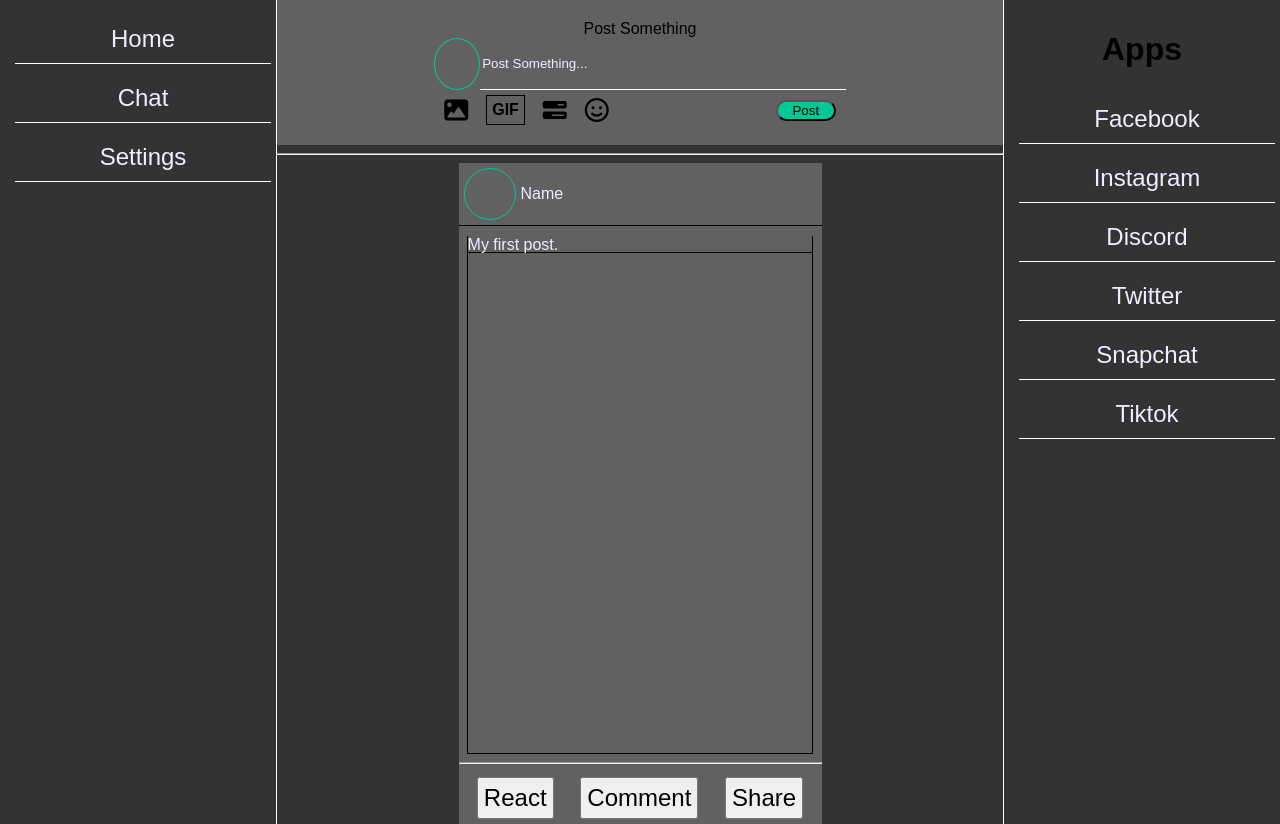
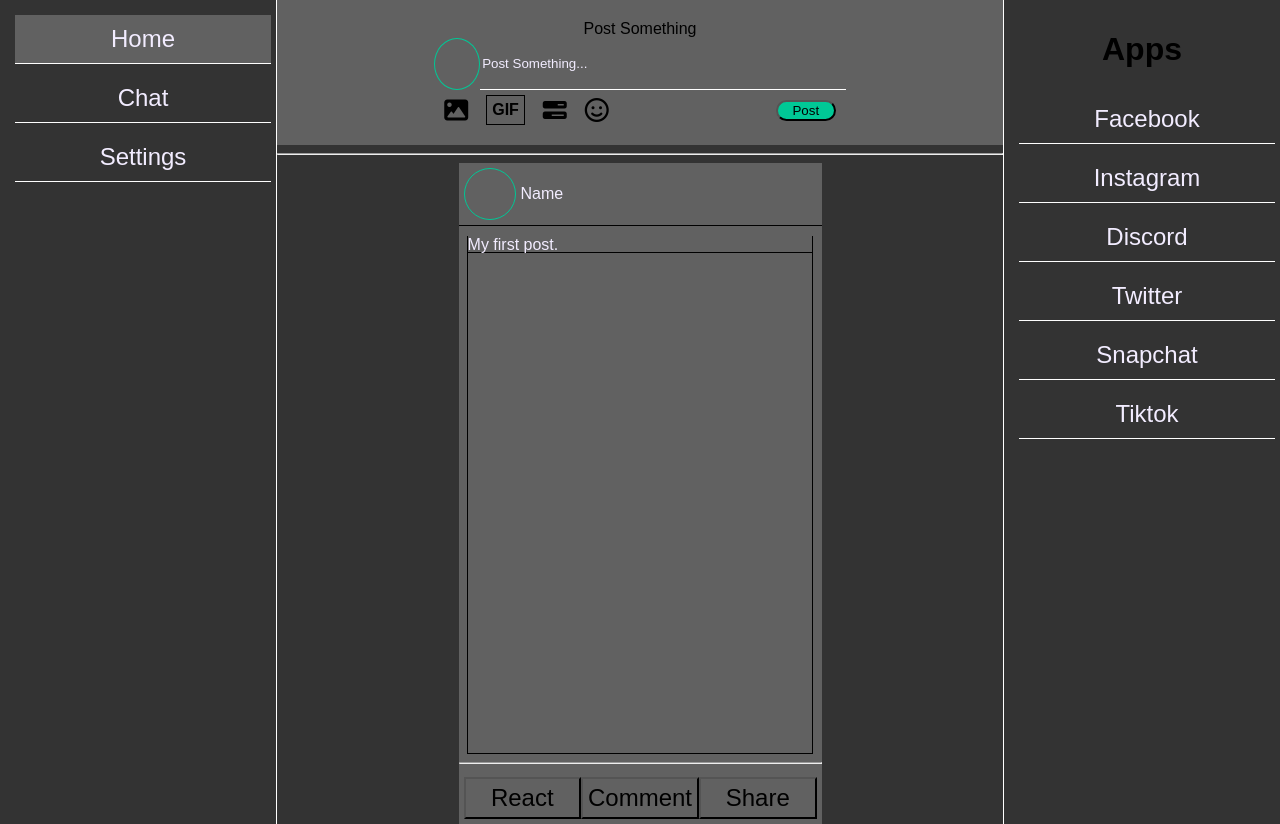
Before and after one commit to sanjograiofficial/talk-life, a plain HTML site: page index.html in a window 1280 px wide. In both pictures the pointer is over the button "Home". Drawn offline with Linux system fonts and the light colour scheme.

Commit message:
Added a few effects

```diff
--- a/style.css
+++ b/style.css
@@ -37,6 +37,9 @@ nav ul li a button {
   margin: 5px;
   border-bottom: 1px solid white;
   background-color: transparent;
+}
+nav ul li a button:hover {
+  background-color: #616161;
 }
 
 #post-section {
@@ -110,6 +113,9 @@ fieldset input::placeholder {
   border-radius: 12px;
   background-color: #00c896;
 }
+#post-thing .post-btn:hover {
+  background-color: #008e6a;
+}
 .post-text {
   text-align: center;
 }
@@ -157,13 +163,18 @@ fieldset input::placeholder {
   height: 500px;
 }
 .options {
-  display: flex;
-  justify-content: space-around;
+  display: grid;
+  grid-template-columns: 1fr 1fr 1fr;
   padding: 5px;
 }
 .options button {
   padding: 5px;
   font-size: 1.5rem;
+  background: transparent;
+  cursor: pointer;
+}
+.options button:hover {
+  background-color: #343434;
 }
 .app {
   display: flex;
@@ -193,3 +204,6 @@ fieldset input::placeholder {
   border-bottom: 1px solid white;
   background-color: transparent;
 }
+.app ul li a button:hover{
+    background-color: #616161;
+}
```
